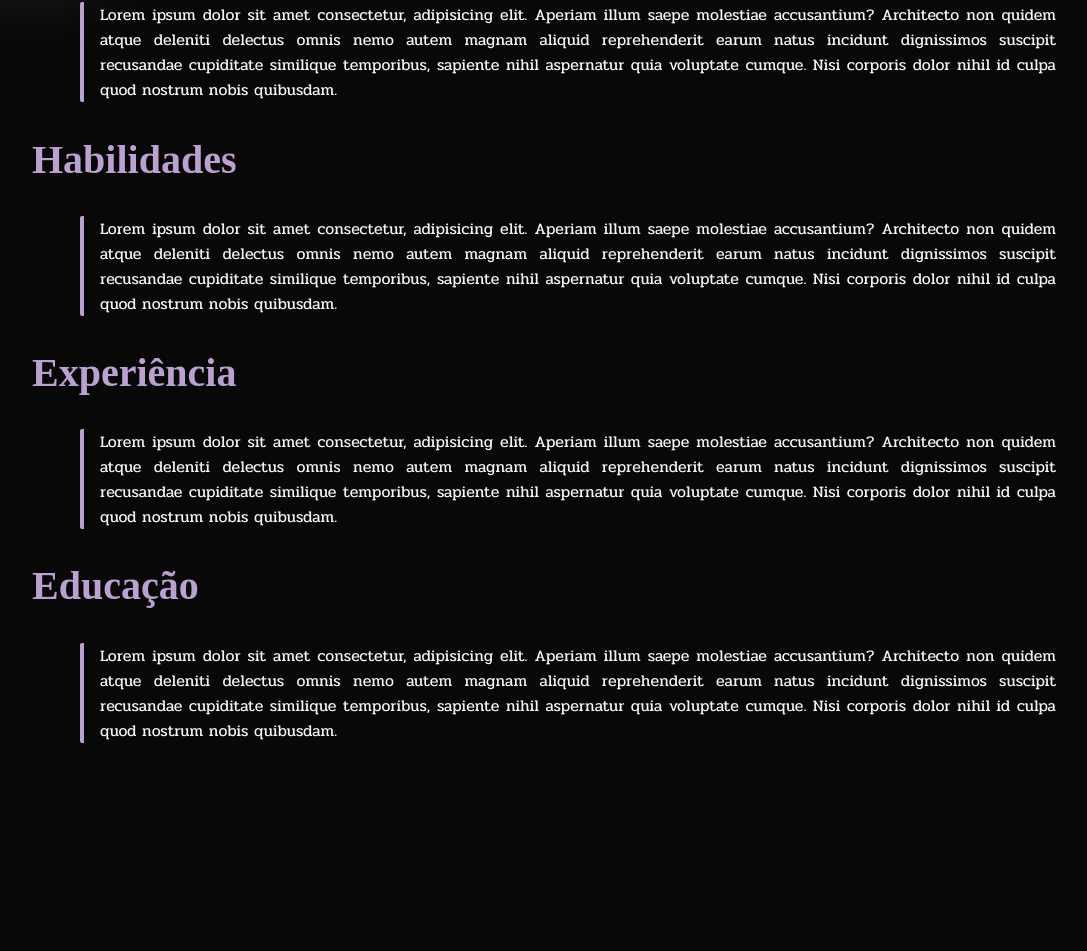
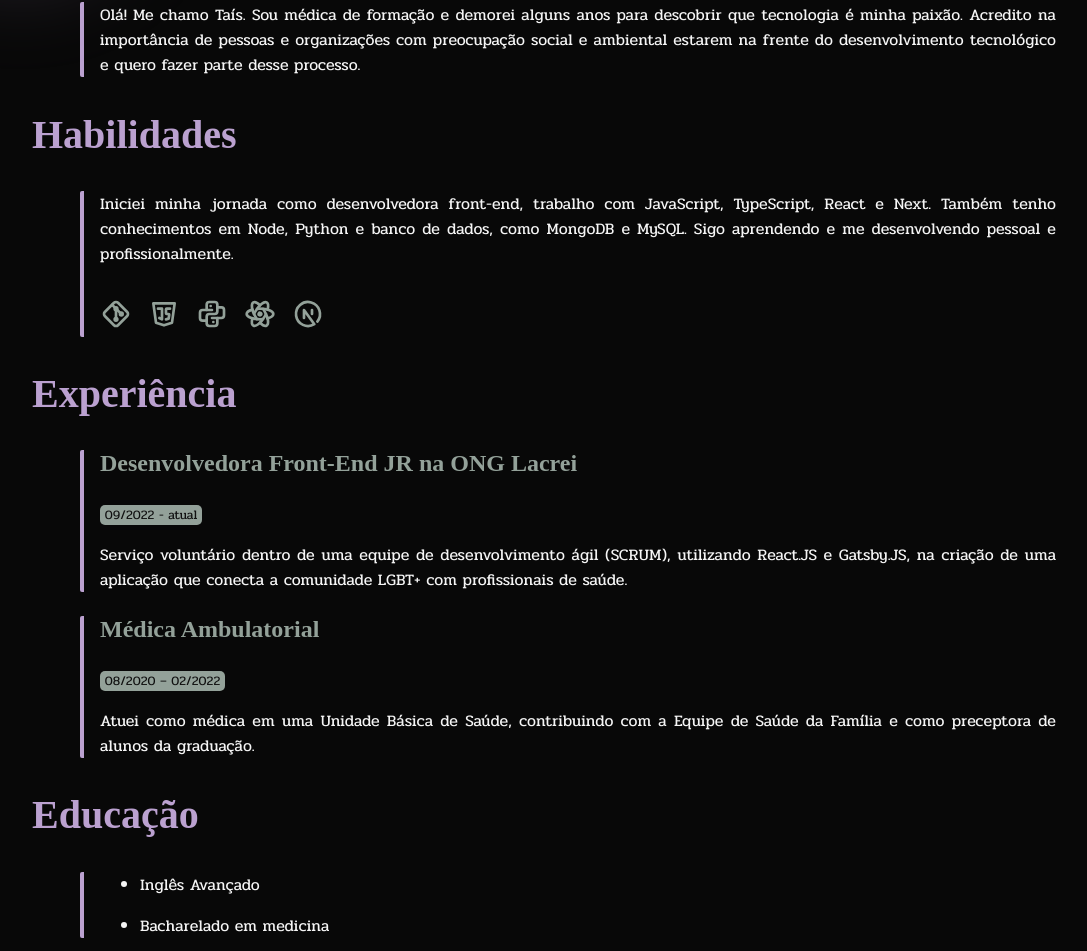
Before and after one commit to tais-calisto/Portfolio-2.0, a Next.js app: page /resume in a window 1280 px wide. Shown: the part 255-1206 px from the top of the page, without its empty margins (72-1159 px from the left). Before the commit the page ends 1006 px from the top, so only its background shows below. Built offline with nearby package versions, Linux system fonts and the light colour scheme; a web font is replaced by a local one.

Commit message:
Updated resume page content

```diff
--- a/package.json
+++ b/package.json
@@ -14,6 +14,7 @@
     "@fontsource/dancing-script": "^4.5.10",
     "@fontsource/pridi": "^4.5.10",
     "@fontsource/simonetta": "^4.5.8",
+    "@tabler/icons": "^1.111.0",
     "next": "^13.0.3",
     "react": "^18.2.0",
     "react-dom": "^18.2.0",
--- a/src/pages/resume.tsx
+++ b/src/pages/resume.tsx
@@ -1,5 +1,13 @@
 import { ResumeStyle } from '../styles/ResumeStyle';
+import {
+  IconBrandReact,
+  IconBrandJavascript,
+  IconBrandPython,
+  IconBrandGit,
+  IconBrandNextjs,
+} from '@tabler/icons';
 import Navegation from '../components/Navegation/Navegation';
+import { experience, education } from '../utils/resume';
 const Resume = () => {
   return (
     <>
@@ -7,51 +15,58 @@ const Resume = () => {
       <ResumeStyle>
         <article className='about'>
           <h2>Sobre mim</h2>
-          <p>
-            Lorem ipsum dolor sit amet consectetur, adipisicing elit. Aperiam
-            illum saepe molestiae accusantium? Architecto non quidem atque
-            deleniti delectus omnis nemo autem magnam aliquid reprehenderit
-            earum natus incidunt dignissimos suscipit recusandae cupiditate
-            similique temporibus, sapiente nihil aspernatur quia voluptate
-            cumque. Nisi corporis dolor nihil id culpa quod nostrum nobis
-            quibusdam.
-          </p>
+          <div>
+            <p>
+              Olá! Me chamo Taís. Sou médica de formação e demorei alguns anos
+              para descobrir que tecnologia é minha paixão. Acredito na
+              importância de pessoas e organizações com preocupação social e
+              ambiental estarem na frente do desenvolvimento tecnológico e quero
+              fazer parte desse processo.
+            </p>
+          </div>
         </article>
         <article className='skills'>
           <h2>Habilidades</h2>
-          <p>
-            Lorem ipsum dolor sit amet consectetur, adipisicing elit. Aperiam
-            illum saepe molestiae accusantium? Architecto non quidem atque
-            deleniti delectus omnis nemo autem magnam aliquid reprehenderit
-            earum natus incidunt dignissimos suscipit recusandae cupiditate
-            similique temporibus, sapiente nihil aspernatur quia voluptate
-            cumque. Nisi corporis dolor nihil id culpa quod nostrum nobis
-            quibusdam.
-          </p>
+          <div>
+            <p>
+              Iniciei minha jornada como desenvolvedora front-end, trabalho com
+              JavaScript, TypeScript, React e Next. Também tenho conhecimentos
+              em Node, Python e banco de dados, como MongoDB e MySQL. Sigo
+              aprendendo e me desenvolvendo pessoal e profissionalmente.
+            </p>
+            <aside>
+              <IconBrandGit />
+              <IconBrandJavascript />
+              <IconBrandPython />
+              <IconBrandReact />
+              <IconBrandNextjs />
+            </aside>
+          </div>
         </article>
         <article className='experience'>
           <h2>Experiência</h2>
-          <p>
-            Lorem ipsum dolor sit amet consectetur, adipisicing elit. Aperiam
-            illum saepe molestiae accusantium? Architecto non quidem atque
-            deleniti delectus omnis nemo autem magnam aliquid reprehenderit
-            earum natus incidunt dignissimos suscipit recusandae cupiditate
-            similique temporibus, sapiente nihil aspernatur quia voluptate
-            cumque. Nisi corporis dolor nihil id culpa quod nostrum nobis
-            quibusdam.
-          </p>
+
+          {experience.map((ex) => {
+            return (
+              <div>
+                <h3>{ex.title}</h3>
+                <span>{ex.time}</span>
+                <p>{ex.description}</p>
+              </div>
+            );
+          })}
         </article>
         <article className='education'>
           <h2>Educação</h2>
-          <p>
-            Lorem ipsum dolor sit amet consectetur, adipisicing elit. Aperiam
-            illum saepe molestiae accusantium? Architecto non quidem atque
-            deleniti delectus omnis nemo autem magnam aliquid reprehenderit
-            earum natus incidunt dignissimos suscipit recusandae cupiditate
-            similique temporibus, sapiente nihil aspernatur quia voluptate
-            cumque. Nisi corporis dolor nihil id culpa quod nostrum nobis
-            quibusdam.
-          </p>
+          <div>
+            {education.map((ed) => {
+              return (
+                <ul>
+                  <li>{ed.title}</li>
+                </ul>
+              );
+            })}
+          </div>
         </article>
       </ResumeStyle>
     </>
--- a/src/styles/ResumeStyle.ts
+++ b/src/styles/ResumeStyle.ts
@@ -6,12 +6,23 @@ export const ResumeStyle = styled.main`
     margin-left: 3rem;
   }
 
-  p {
+  div {
     padding-left: 1rem;
     margin: 0 6rem 0 3rem;
     border-left: 4px solid ${({ theme }) => theme.colors.primary};
     border-radius: 2px;
     text-align: justify;
+  }
+
+  aside {
+    display: block;
+    padding-top: 1rem;
+    color: ${({ theme }) => theme.colors.secondary};
+    svg {
+      margin-right: 1rem;
+      width: 2rem;
+      height: 2rem;
+    }
   }
 
   .about {
@@ -25,6 +36,21 @@ export const ResumeStyle = styled.main`
   }
   .education {
     animation: show 1.6s linear;
+  }
+
+  .experience,
+  .education {
+    h3 {
+      font-size: 1.5rem;
+      color: ${({ theme }) => theme.colors.secondary};
+    }
+    span {
+      background-color: ${({ theme }) => theme.colors.secondary};
+      color: ${({ theme }) => theme.colors.darkGray};
+      border-radius: 5px;
+      padding: 0 0.3rem;
+      font-size: 0.8rem;
+    }
   }
 
   @keyframes show {
--- /dev/null
+++ b/src/utils/resume.ts
@@ -0,0 +1,22 @@
+export const experience = [
+  {
+    title: 'Desenvolvedora Front-End JR na ONG Lacrei',
+    time: '09/2022 - atual',
+    description:
+      'Serviço voluntário dentro de uma equipe de desenvolvimento ágil (SCRUM), utilizando React.JS e Gatsby.JS, na criação de uma aplicação que conecta a comunidade LGBT+ com profissionais de saúde.',
+  },
+  {
+    title: 'Médica Ambulatorial ',
+    time: '08/2020 – 02/2022',
+    description:
+      'Atuei como médica em uma Unidade Básica de Saúde, contribuindo com a Equipe de Saúde da Família e como preceptora de alunos da graduação.',
+  },
+];
+export const education = [
+  {
+    title: 'Inglês Avançado',
+  },
+  {
+    title: 'Bacharelado em medicina',
+  },
+];
```
Also changed, not shown: 1 other file (tests, documents, lock files or other folders).
